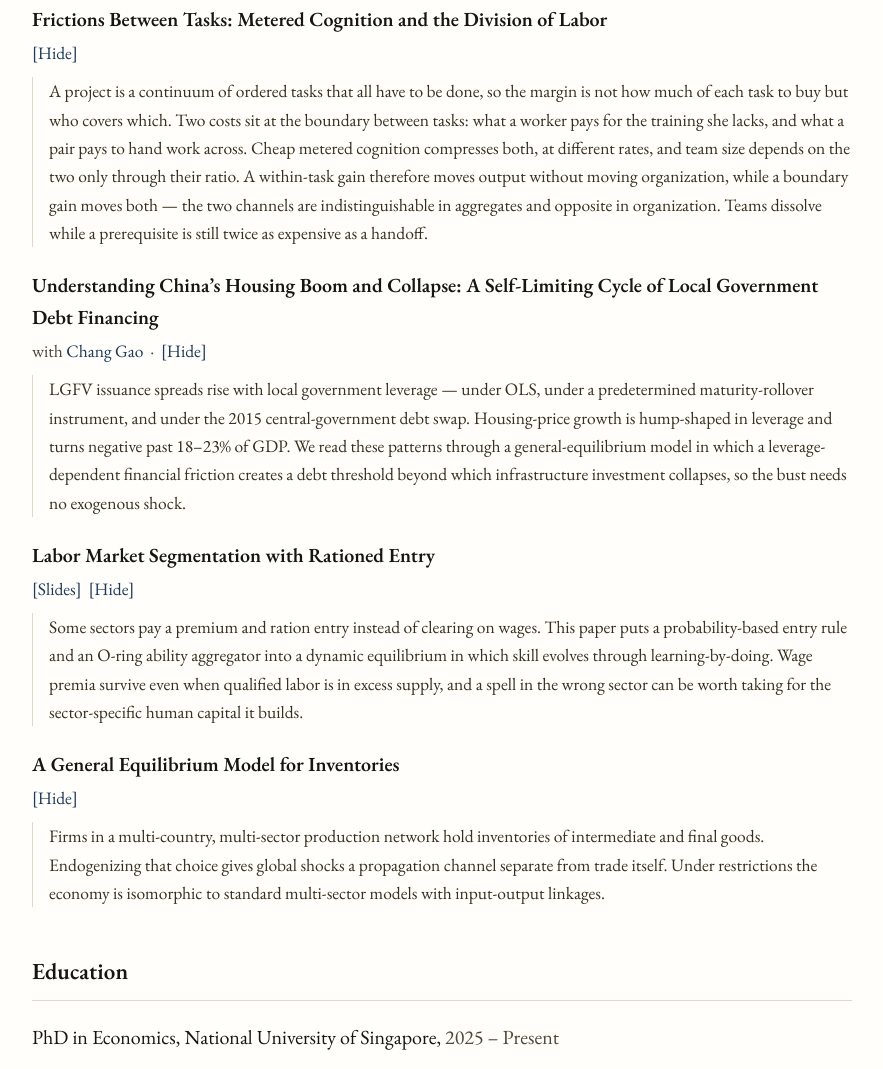
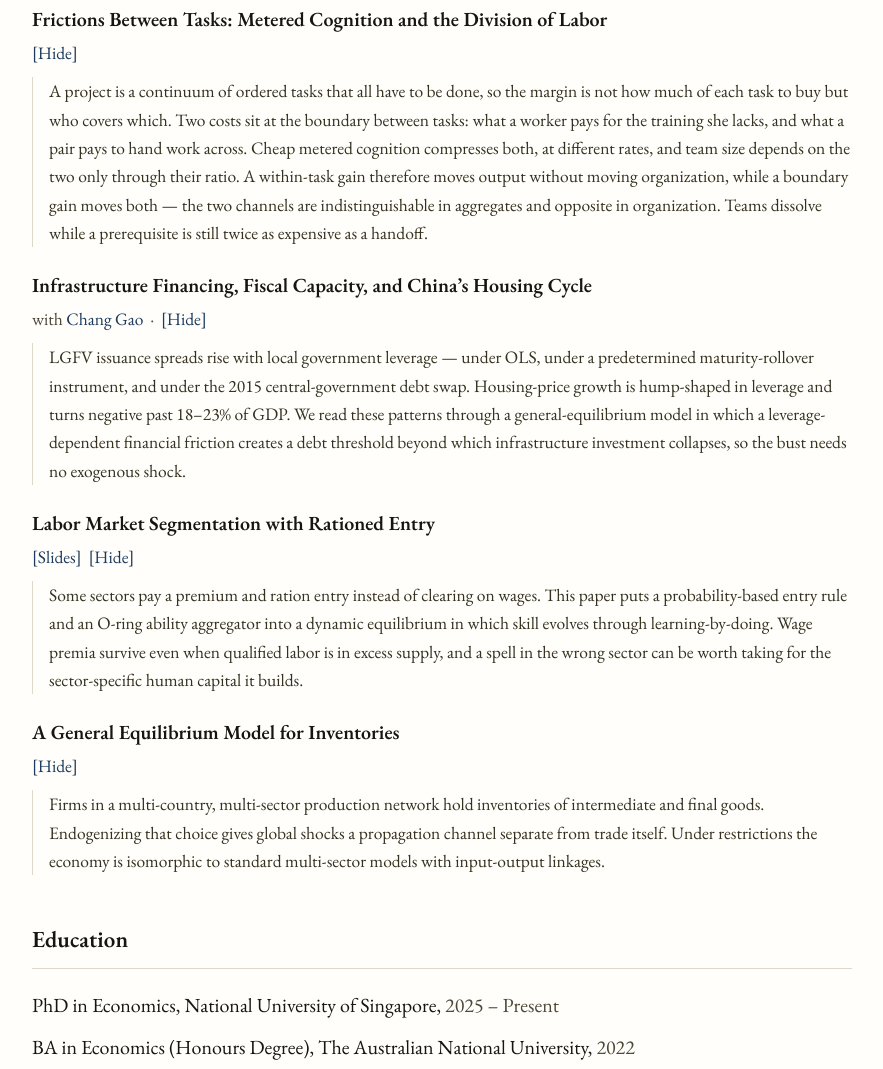
Before and after one commit to Jonsnowyf/Jonsnowyf.github.io, a plain HTML site: page index.html in a window 1280 px wide. Shown: the part 815-1884 px from the top of the page, without its empty margins (198-1081 px from the left). Drawn offline with nearby package versions, Linux system fonts and the light colour scheme.

Commit message:
Point CV and site at yfwang.net; retitle the housing paper

```diff
--- a/index.html
+++ b/index.html
@@ -150,7 +150,7 @@
       </div>
       <div class="paper">
         <div>
-          <div class="title">Understanding China&rsquo;s Housing Boom and Collapse: A Self-Limiting Cycle of Local Government Debt Financing</div>
+          <div class="title">Infrastructure Financing, Fiscal Capacity, and China&rsquo;s Housing Cycle</div>
           <p class="meta">with <a href="https://changao1.github.io/" target="_blank" rel="noopener">Chang Gao</a> &nbsp;&middot;&nbsp; <span class="toggle" data-target="abs4">[Hide]</span></p>
           <p class="abstract" id="abs4">LGFV issuance spreads rise with local government leverage &mdash; under OLS, under a predetermined maturity-rollover instrument, and under the 2015 central-government debt swap. Housing-price growth is hump-shaped in leverage and turns negative past 18&ndash;23% of GDP. We read these patterns through a general-equilibrium model in which a leverage-dependent financial friction creates a debt threshold beyond which infrastructure investment collapses, so the bust needs no exogenous shock.</p>
         </div>
```
Also changed, not shown: 1 other file.
